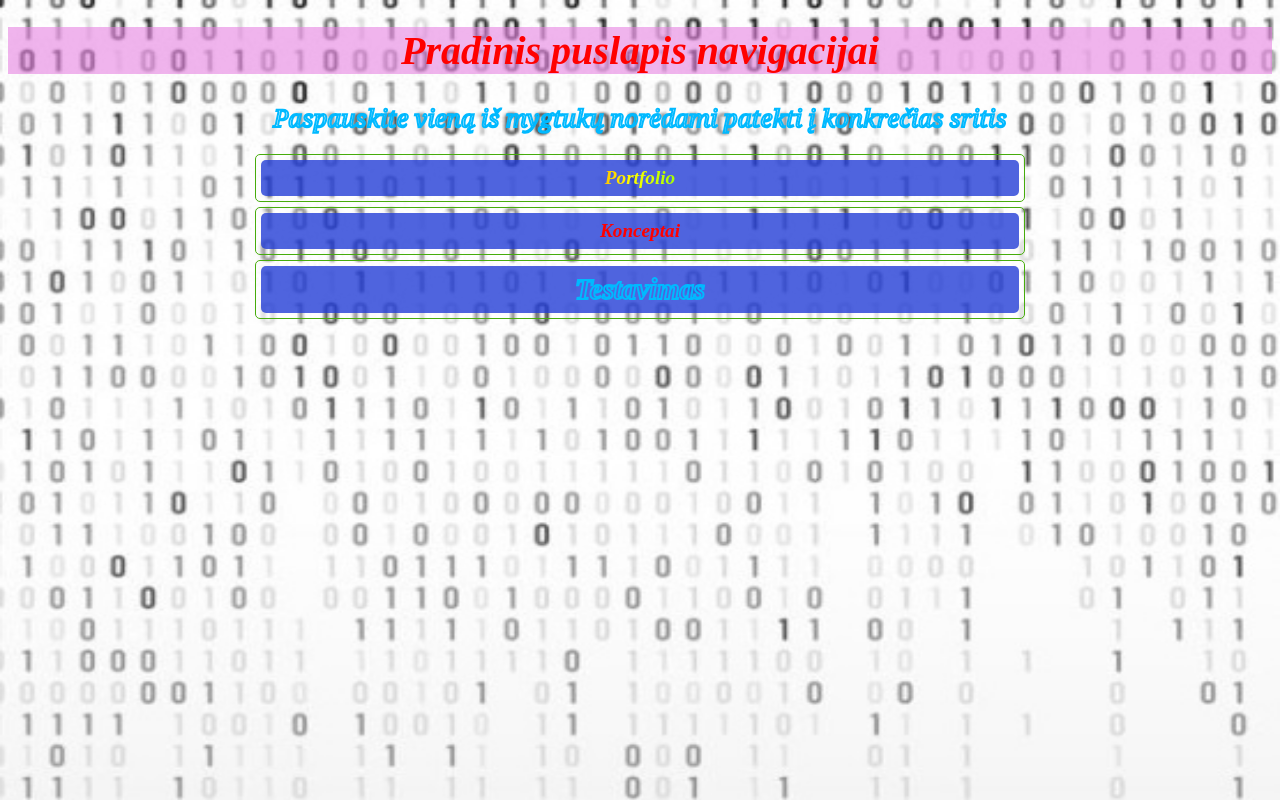
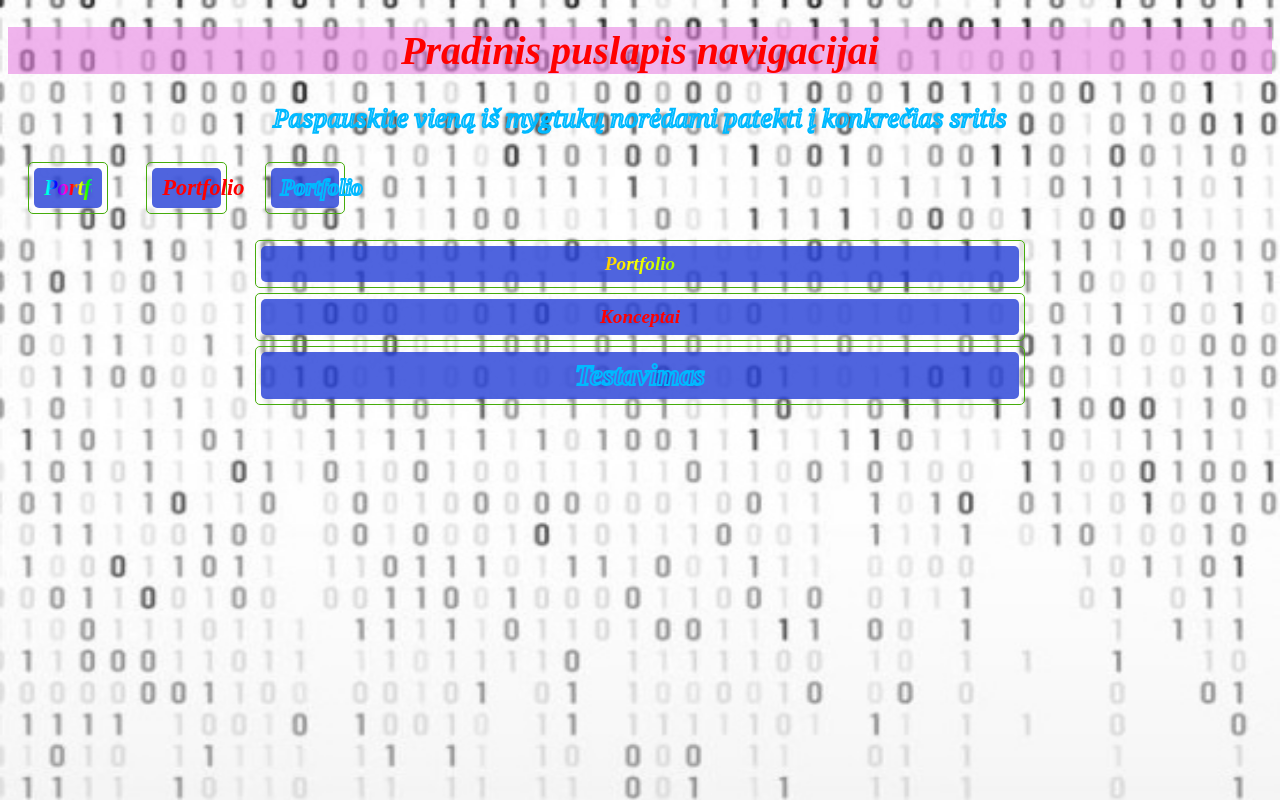
Before and after one commit to Arcmagalo/Arcmagalo.github.io, a plain HTML site: page index.html in a window 1280 px wide. Drawn offline with Linux system fonts and the light colour scheme.

Commit message:
language

```diff
--- a/index.html
+++ b/index.html
@@ -22,6 +22,38 @@ font-family:Georgia, 'Times New Roman', Times, serif;">
     <div class="animated_rainbow_3"><i>Paspauskite vieną iš mygtukų norėdami patekti į konkrečias sritis</i></div>
 </h2>
 
+<h3>
+ <style>
+    table, th, td {
+      border:none
+    }
+ </style>
+
+  <table>
+   <th><div class="login-container">
+         <button type="btn" onclick="window.location.href = 'Portfolio/PortfolioLT.html'">
+           <div class="animated_rainbow_1"><i>Portfolio</i></div>
+         </button>
+       </div>
+   </th>
+
+   <th><div class="login-container">
+    <button type="btn" onclick="window.location.href = 'Portfolio/PortfolioLT.html'">
+      <div class="animated_rainbow_2"><i>Portfolio</i></div>
+    </button>
+  </div>
+</th>
+
+<th><div class="login-container">
+    <button type="btn" onclick="window.location.href = 'Portfolio/PortfolioLT.html'">
+      <div class="animated_rainbow_3"><i>Portfolio</i></div>
+    </button>
+  </div>
+</th>
+
+  </table>
+</h3>
+
 <div class="login-container">
     <button type="btn" onclick="window.location.href = 'Portfolio/PortfolioLT.html'">
         <div class="animated_rainbow_1"><i>Portfolio</i></div></button>
```
